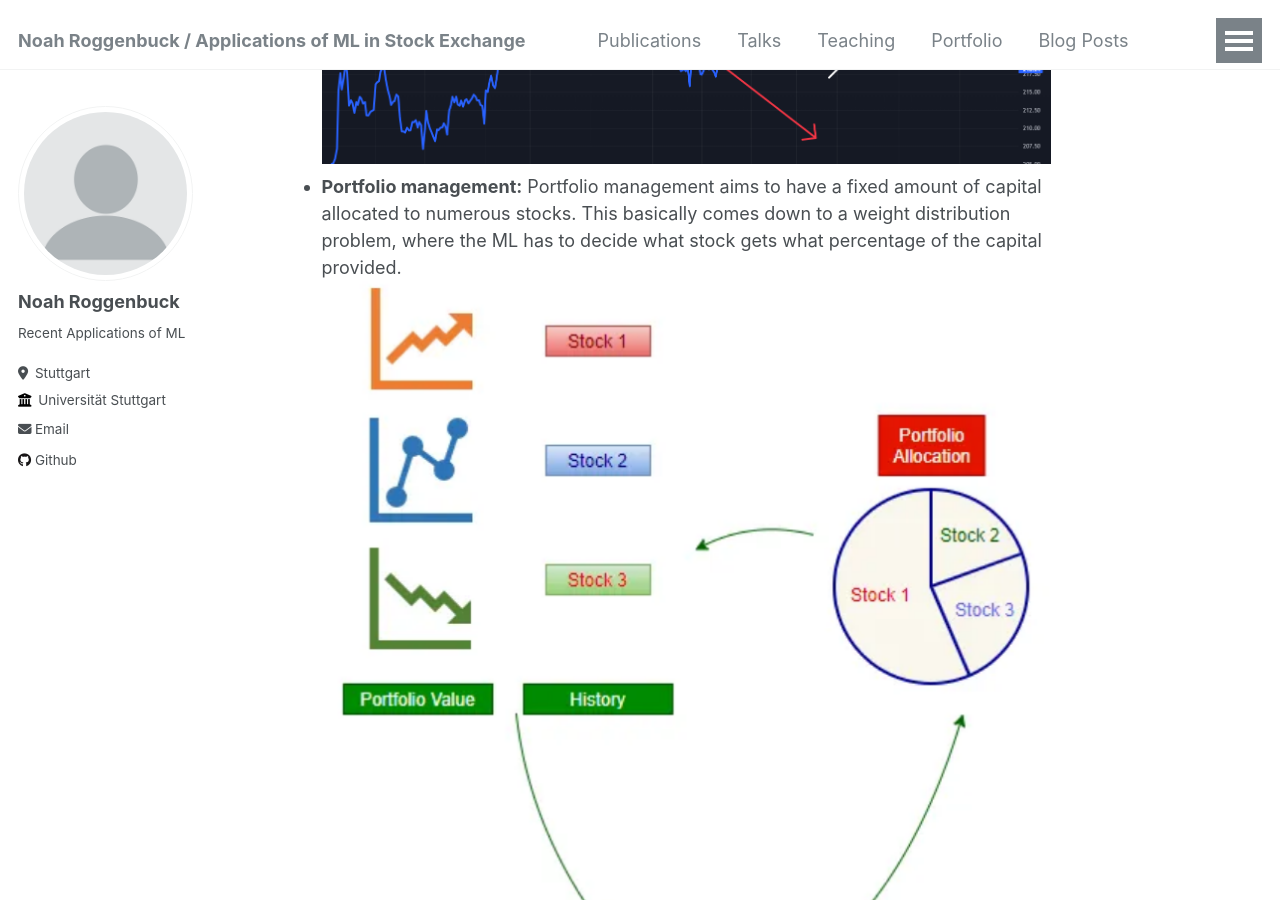
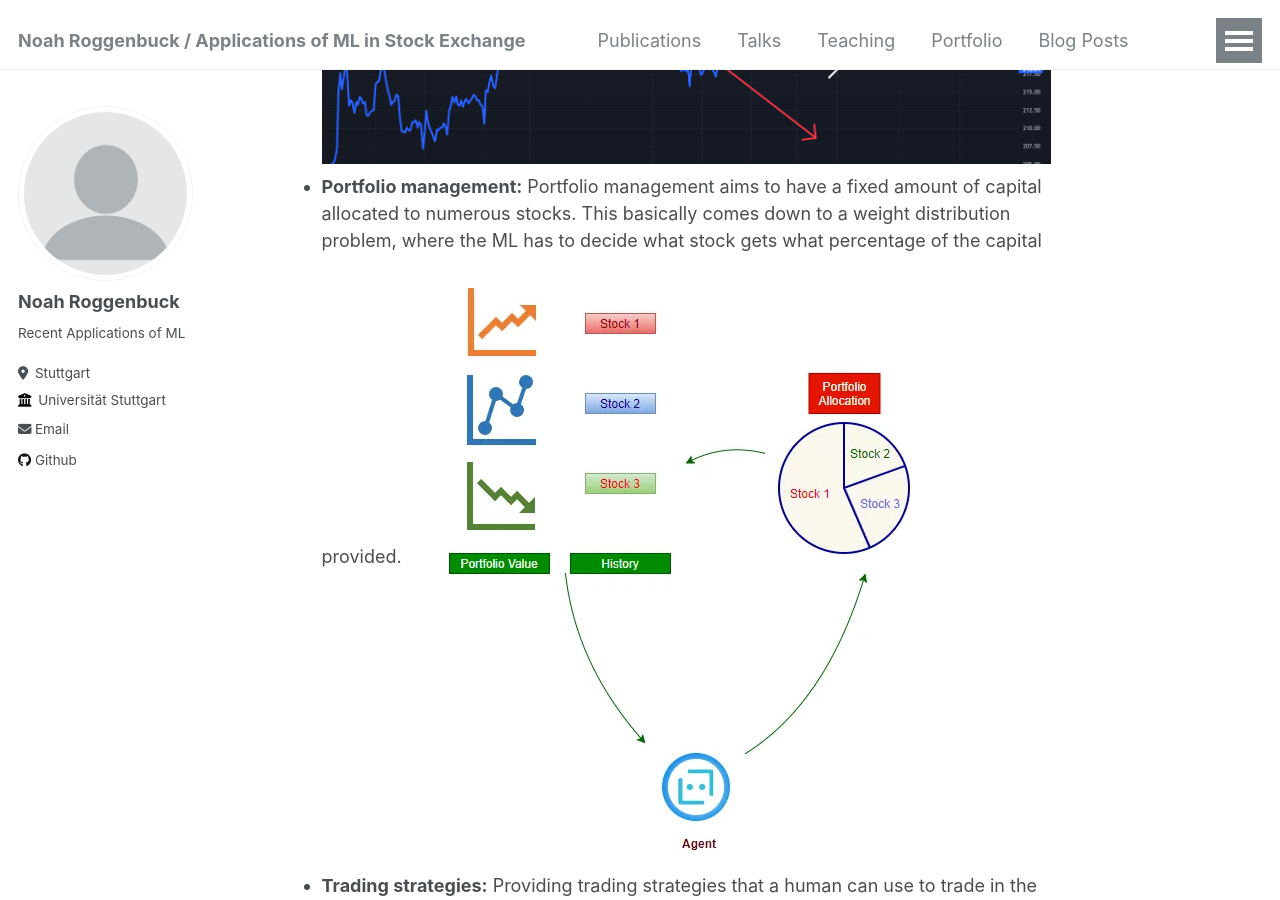
Before and after one commit to noahrog02/noahrog02.github.io, a Jekyll site: the page built from _pages/about.md, in a window 1280 px wide and 900 px high, scrolled down 2799 px. Built offline with Jekyll 4.4.1, drawn with Linux system fonts in a browser that asks for light colours.

Commit message:
Update about.md

```diff
--- a/_pages/about.md
+++ b/_pages/about.md
@@ -54,8 +54,8 @@ When it comes to predicting prize movements, probably the oldest methods are sim
 There are differents fields in which ML is being used in the stock market. The main and most interesting are:
 - **Stock price prediction:** This is probably the most common area, where ML will try to predict specific prices of one or more stocks for a specific time interval. ![prediction](images/Prediction.png)
 - **Stock movement prediction:** The goal of this approach is the same as direct stock price prediction. But in this case the machine only predicts if the price goes up, down or sideways for a specific time interval. ![MovementPrediction](images/MovementPrediction.png)
-- **Portfolio management:** Portfolio management aims to have a fixed amount of capital allocated to numerous stocks. This basically comes down to a weight distribution problem, where the ML has to decide what stock gets what percentage of the capital provided. ![PortfolioManagement](images/PortfolioManagement.jpg)
-- **Trading strategies:** Providing trading strategies that a human can use to trade in the market is another research area of ML in stock. The goal is to use ML to find strategies like buy or sell signals that a human can easily understand and use.
+- **Portfolio management:** Portfolio management aims to have a fixed amount of capital allocated to numerous stocks. This basically comes down to a weight distribution problem, where the ML has to decide what stock gets what percentage of the capital provided. ![PortfolioManagement](images/PortfolioAlloc.webp)
+- **Trading strategies:** Providing trading strategies that a human can use to trade in the market is another research area of ML in stock. The goal is to use ML to find strategies like buy or sell signals that a human can easily understand and use.  ![TradingStrategies](images/position-trading.png)
 - **Others:** There are some other use cases where the most common are order execution and market making.
 
 ### Why use Machine Learning for Stock
```
